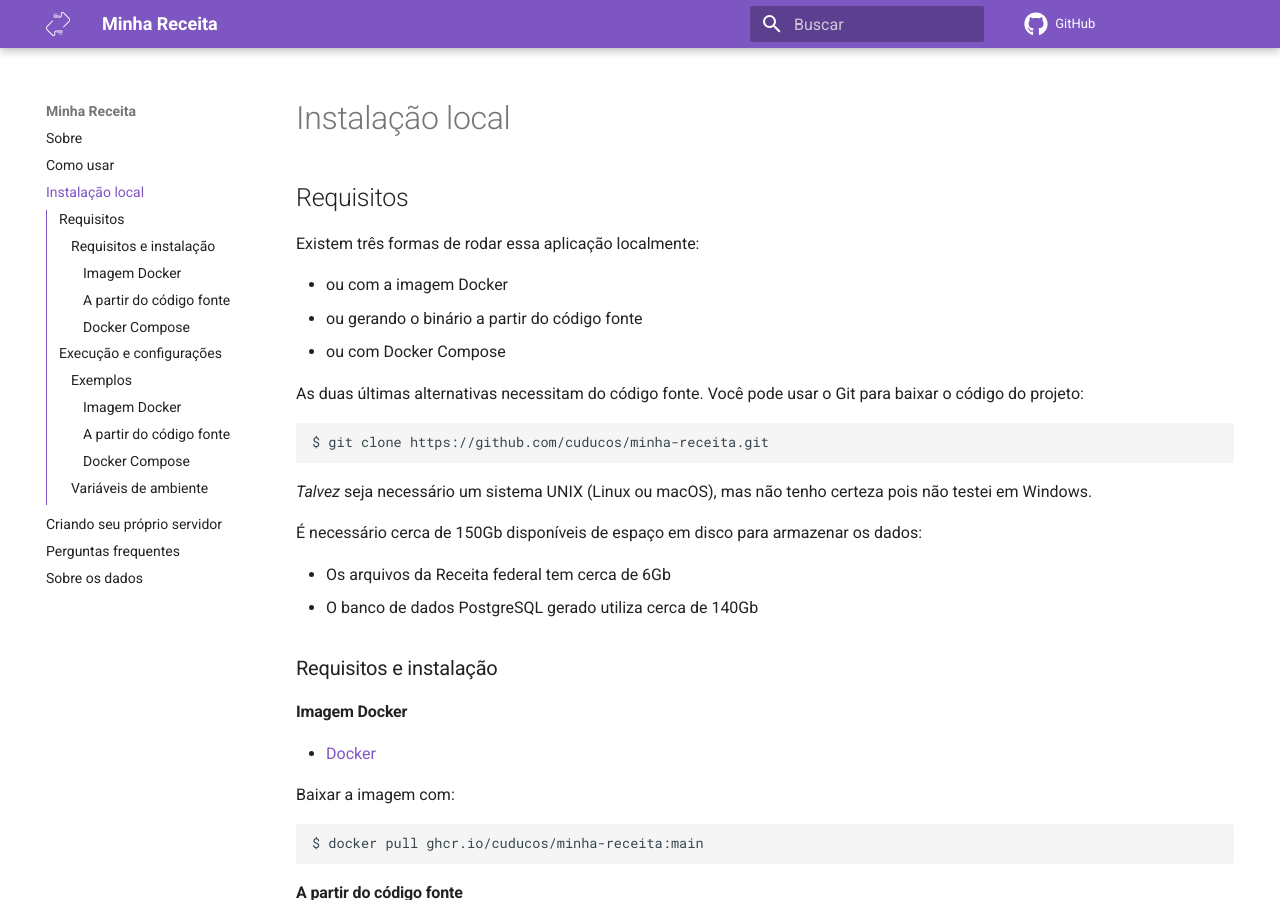
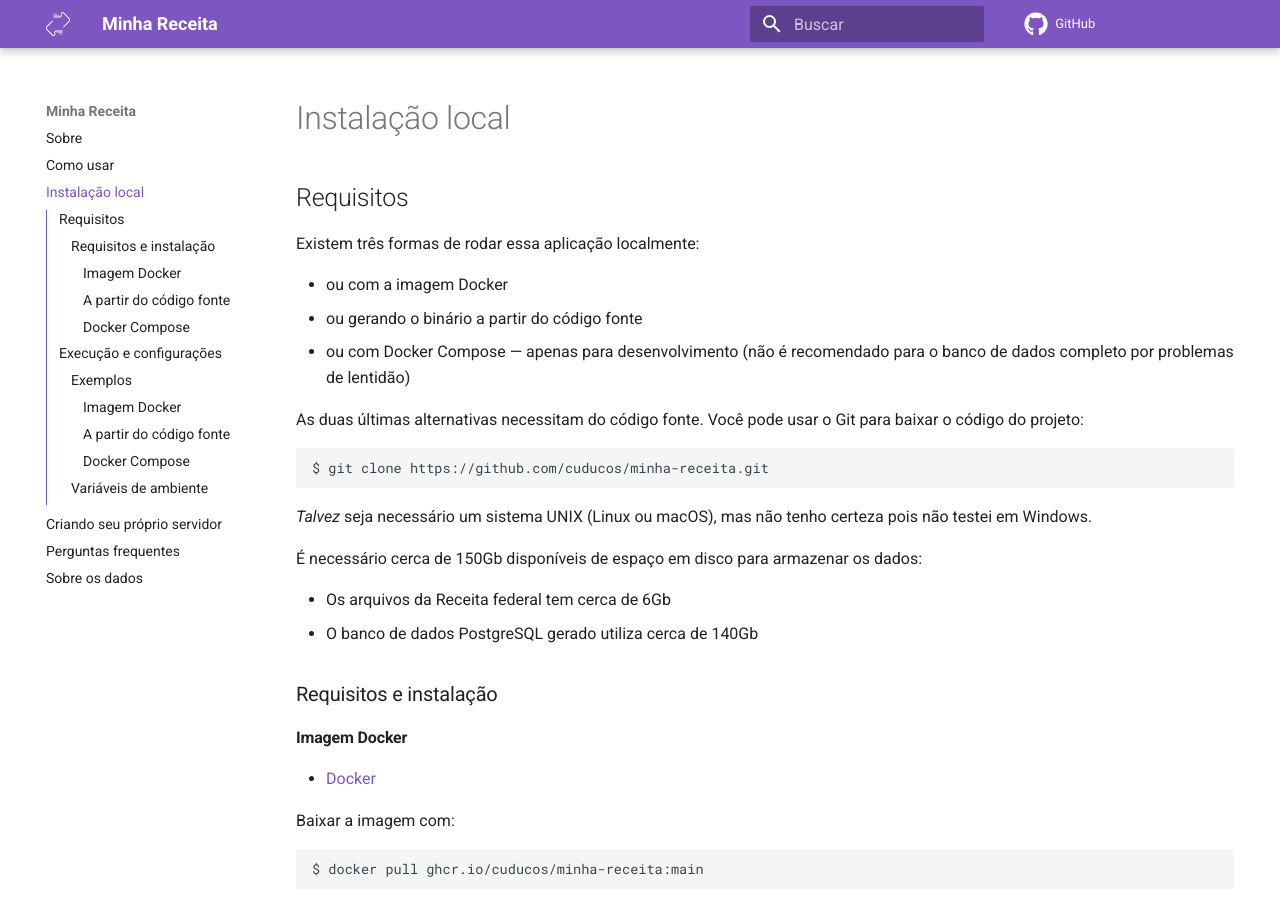
Before and after one commit to cuducos/minha-receita, an MkDocs documentation site: the page built from docs/instalacao.md, in a window 1280 px wide and 900 px high. Built offline with MkDocs 1.6.1 and Material for MkDocs 9.7.7, drawn with Linux system fonts in a browser that asks for light colours; comment, search, counter and statistics services are not loaded.

Commit message:
Documents docker-compose only for dev

```diff
--- a/docs/instalacao.md
+++ b/docs/instalacao.md
@@ -6,7 +6,7 @@ Existem três formas de rodar essa aplicação localmente:
 
 * ou com a imagem Docker
 * ou gerando o binário a partir do código fonte
-* ou com Docker Compose
+* ou com Docker Compose — apenas para desenvolvimento (não é recomendado para o banco de dados completo por problemas de lentidão)
 
 As duas últimas alternativas necessitam do código fonte. Você pode usar o Git para baixar o código do projeto:
 
```
